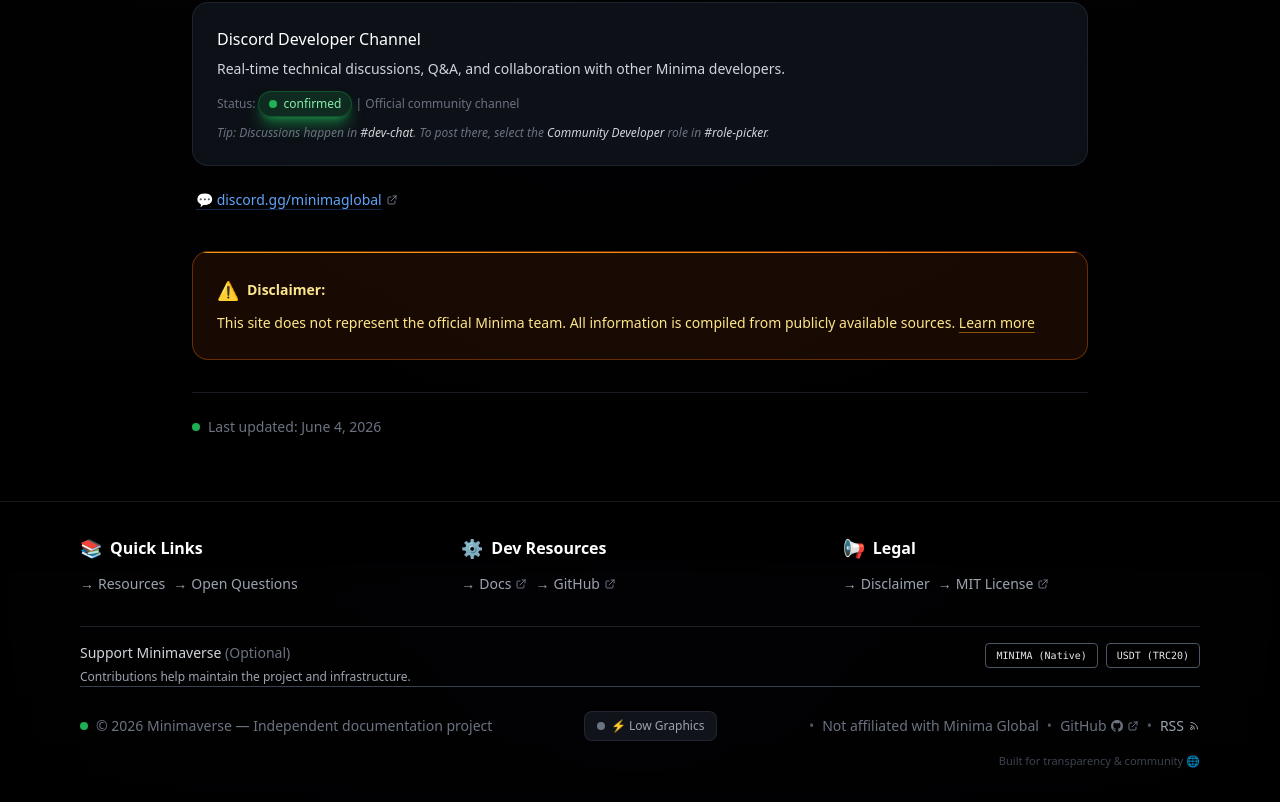
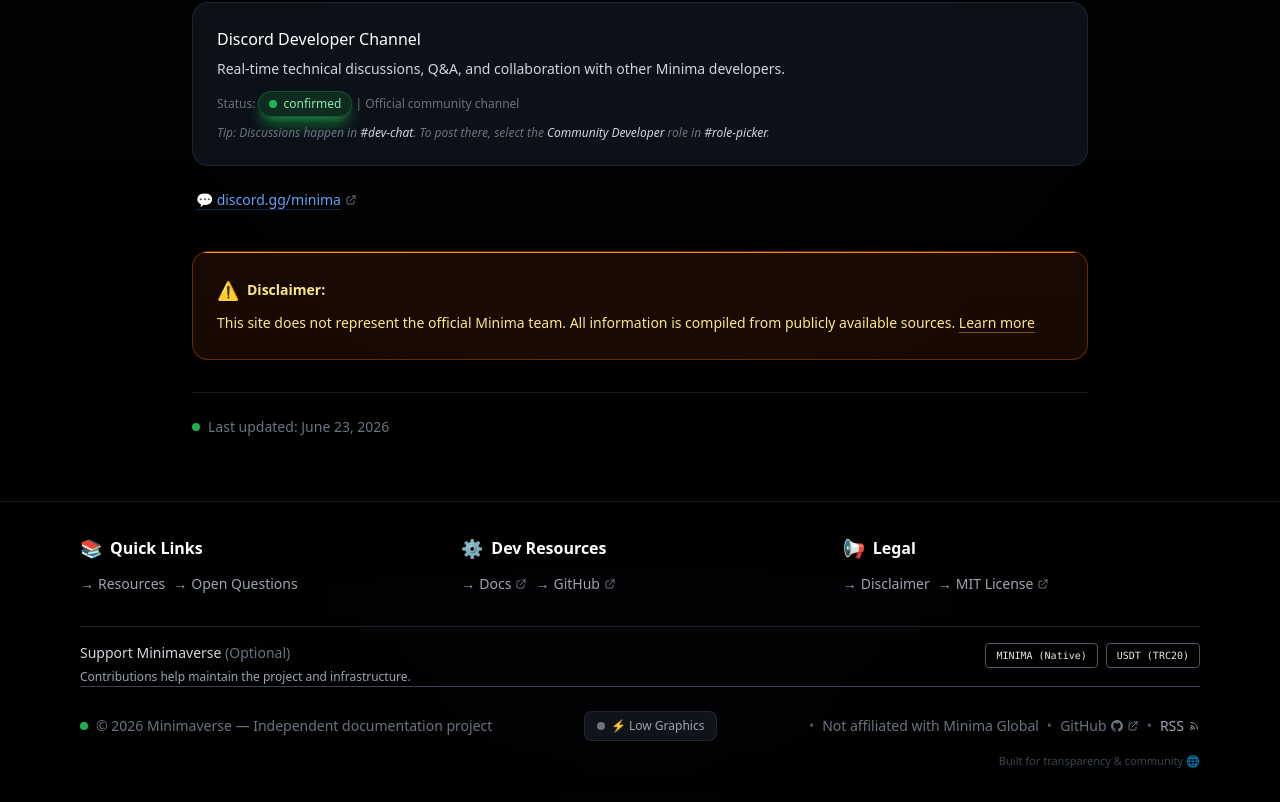
Before and after one commit to KuA1bo/minimaverse-site, a Next.js app: page /developers in a window 1280 px wide. Shown: the part 3437-4239 px from the top of the page. Built offline with nearby package versions, Linux system fonts and the light colour scheme.

Commit message:
Update Discord invite link to discord.gg/minima in developers page
Update Discord invite link to discord.gg/minima, update last modified date to June 23, 2026 in developers page

Update last modified date to June 23, 2026 in developers page

```diff
--- a/src/app/developers/page.tsx
+++ b/src/app/developers/page.tsx
@@ -611,10 +611,10 @@
             </div>
             {/* Link outside card */}
             <ExternalLink
-              href="https://discord.gg/minimaglobal"
+              href="https://discord.gg/minima"
               className="text-blue-400 hover:text-purple-400 underline decoration-blue-500/30 hover:decoration-purple-500/60 underline-offset-4 transition-all duration-300 text-sm ml-1"
             >
-              💬 discord.gg/minimaglobal
+              💬 discord.gg/minima
             </ExternalLink>
           </div>
         </section>
@@ -641,7 +641,7 @@
         <section className="border-t border-gray-700/40 pt-6 opacity-0 animate-fade-in-up delay-75">
           <p className="text-gray-500 text-sm flex items-center gap-2">
             <span className="w-2 h-2 bg-green-500 rounded-full animate-pulse" />
-            Last updated: June 4, 2026
+            Last updated: June 23, 2026
           </p>
         </section>
 
--- a/src/app/resources/page.tsx
+++ b/src/app/resources/page.tsx
@@ -244,7 +244,7 @@
             </p>
             <ul className="space-y-3 relative">
               {[
-                { icon: '💬', title: 'Discord Community', desc: 'Primary channel for real-time discussion', link: 'https://discord.gg/minimaglobal' },
+                { icon: '💬', title: 'Discord Community', desc: 'Primary channel for real-time discussion', link: 'https://discord.gg/minima' },
                 { icon: '✈️', title: 'Telegram (English)', desc: 'Official English-language community chat', link: 'https://t.me/Minima_Global' }
               ].map((channel, index) => (
                 <li key={index} className="flex items-start gap-3 relative">
@@ -486,7 +486,7 @@
         <section className="border-t border-gray-700/40 pt-6 opacity-0 animate-fade-in-up delay-300">
           <p className="text-gray-500 text-sm flex items-center gap-2">
             <span className="w-2 h-2 bg-green-500 rounded-full animate-pulse" />
-            Last updated: June 4, 2026
+            Last updated: June 23, 2026
           </p>
         </section>
 
```
